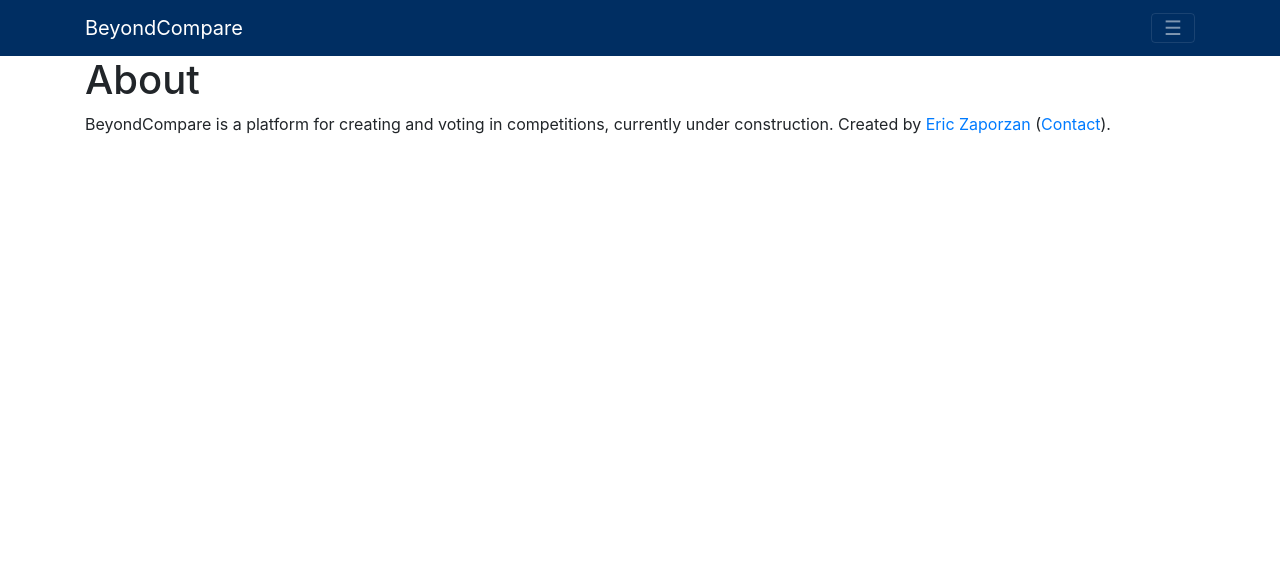
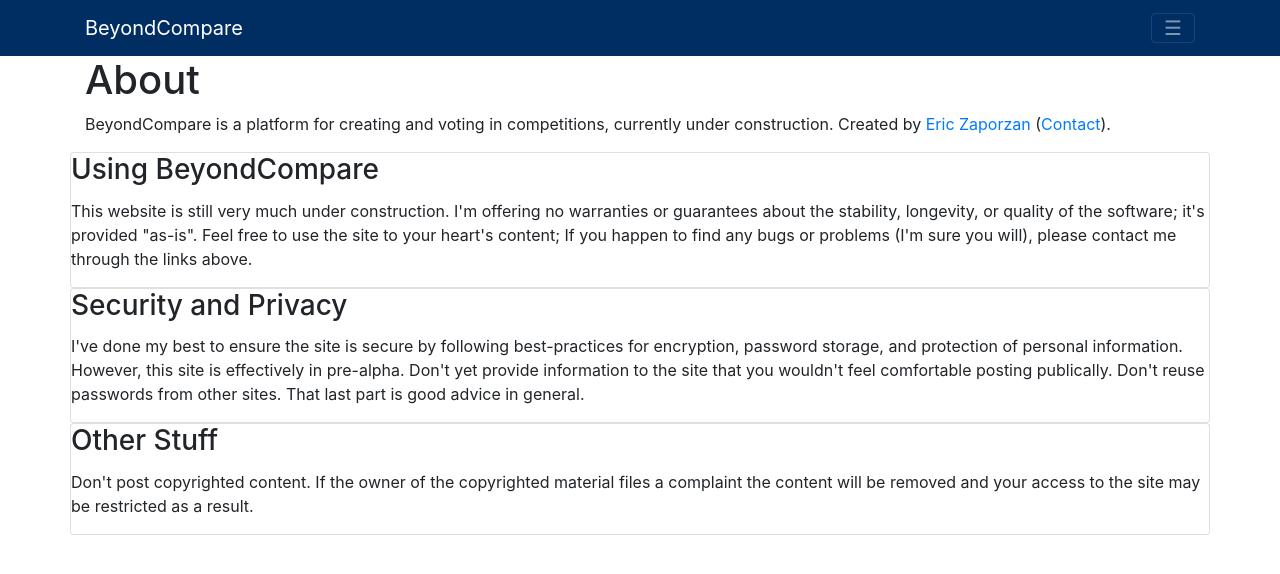
Before and after one commit to EricZaporzan/compare, a Django app: page /about/ in a window 1280 px wide. Shown: the top 574 px of the page. Run offline with Django 3.2, Linux system fonts and the light colour scheme; parts of the project's set-up code (start-up, migrations or seed data) failed here and were passed over; some libraries are stand-ins or nearby versions.

Commit message:
Little bit more for the About page

```diff
--- a/compare/templates/pages/about.html
+++ b/compare/templates/pages/about.html
@@ -3,7 +3,33 @@
 {% block content %}
 
 <h1>About</h1>
-<p>BeyondCompare is a platform for creating and voting in competitions, currently under construction.
-Created by <a href="ericzaporzan.com">Eric Zaporzan</a> (<a href="mailto:me@ericzaporzan.com">Contact</a>).</p>
+<p>
+  BeyondCompare is a platform for creating and voting in competitions, currently under construction.
+  Created by <a href="ericzaporzan.com">Eric Zaporzan</a> (<a href="mailto:me@ericzaporzan.com">Contact</a>).
+</p>
 
+<div class="card card-block row">
+  <h3 class="card-title">Using BeyondCompare</h3>
+  <p>
+    This website is still very much under construction. I'm offering no warranties or guarantees about the stability,
+    longevity, or quality of the software; it's provided "as-is". Feel free to use the site to your heart's content;
+    If you happen to find any bugs or problems (I'm sure you will), please contact me through the links above.
+  </p>
+</div>
+
+<div class="card card-block row">
+  <h3 class="card-title">Security and Privacy</h3>
+  <p>
+    I've done my best to ensure the site is secure by following best-practices for encryption, password storage, and protection of
+    personal information. However, this site is effectively in pre-alpha. Don't yet provide information to the site that you
+    wouldn't feel comfortable posting publically. Don't reuse passwords from other sites. That last part is good advice in general.
+  </p>
+</div>
+<div class="card card-block row">
+  <h3 class="card-title">Other Stuff</h3>
+  <p>
+    Don't post copyrighted content. If the owner of the copyrighted material files a complaint the content will be removed and your
+    access to the site may be restricted as a result.
+  </p>
+</div>
 {% endblock %}
```
